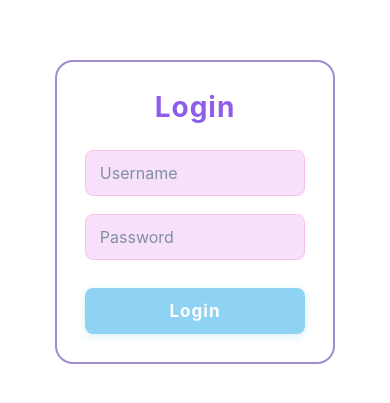
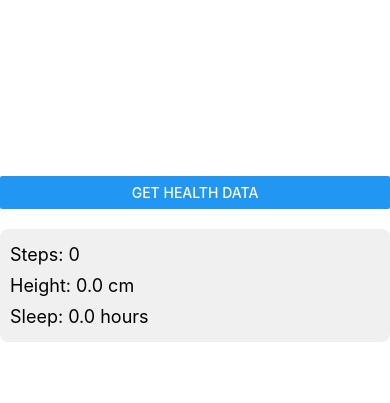
Before and after one commit to Abxhi26/HealthTracker1, a React Native app: screen / in a window 390 px wide. Shown: the part 163-566 px from the top of the page. Built offline with nearby package versions, Linux system fonts and the light colour scheme.

Commit message:
commit 3- health connect integration

```diff
--- a/App.tsx
+++ b/App.tsx
@@ -1,34 +1,127 @@
-/**
- * Sample React Native App
- * https://github.com/facebook/react-native
- *
- * @format
- */
+import React, { useState } from 'react';
+import {
+  View,
+  Text,
+  Button,
+  StyleSheet,
+  SafeAreaView } from 'react-native';
 
-import React from 'react';
 import {
-  SafeAreaView,
-  StyleSheet,
-  Text,
+  initialize,
+  requestPermission,
+  readRecords
+} from 'react-native-health-connect';
 
-} from 'react-native';
-import Login from './src/screens/login/Login';
+type HealthData = {
+  steps: number;
+  height: number;
+  sleepDuration: number;
+};
+
+const App: React.FC = () => {
+  const [healthData, setHealthData] = useState<HealthData>({
+    steps: 0,
+    height: 0,
+    sleepDuration: 0
+  });
+  const [loading, setLoading] = useState<boolean>(false);
+
+  const fetchHealthData = async () => {
+    try {
+      setLoading(true);
 
 
+      const isInitialized = await initialize();
+      if (!isInitialized) throw new Error('Initialization failed');
+
+      await requestPermission([
+        { accessType: 'read', recordType: 'Steps' },
+        { accessType: 'read', recordType: 'Height' },
+        { accessType: 'read', recordType: 'SleepSession' }
+      ]);
 
 
-function App(): React.JSX.Element {
+      const today = new Date();
+      const startOfDay = new Date(today.setHours(0, 0, 0, 0)).toISOString();
+      const endOfDay = new Date(today.setHours(23, 59, 59, 999)).toISOString();
+      const timeRangeFilter = {
+        operator: 'between' as const,
+        startTime: startOfDay,
+        endTime: endOfDay
+      };
+
+      // Fetch steps
+      const stepsResult = await readRecords('Steps', { timeRangeFilter });
+      const totalSteps = stepsResult.records
+        ? stepsResult.records.reduce((sum: number, record: any) => sum + (record.count || 0), 0)
+        : 0;
 
 
+      const heightResult = await readRecords('Height', { timeRangeFilter });
+      const latestHeight = heightResult.records && heightResult.records.length > 0
+        ? heightResult.records[heightResult.records.length - 1].height.inMeters
+        : 0;
+
+
+      const sleepResult = await readRecords('SleepSession', { timeRangeFilter });
+      const totalSleep = sleepResult.records
+        ? sleepResult.records.reduce((sum: number, record: any) => {
+          const start = new Date(record.startTime);
+          const end = new Date(record.endTime);
+          return sum + (end.getTime() - start.getTime());
+        }, 0)
+        : 0;
+
+      setHealthData({
+        steps: totalSteps,
+        height: latestHeight,
+        sleepDuration: totalSleep / (1000 * 60 * 60)
+      });
+    } catch (error) {
+      console.error('Error fetching health data:', error);
+    } finally {
+      setLoading(false);
+    }
+  };
+
   return (
-    <SafeAreaView >
-      <Login></Login>
+    <SafeAreaView style={styles.container}>
+      <Button
+        title={loading ? "Fetching..." : "Get Health Data"}
+        onPress={fetchHealthData}
+        disabled={loading}
+      />
+      <View style={styles.dataContainer}>
+        <Text style={styles.dataText}>
+          Steps: {healthData.steps.toLocaleString()}
+        </Text>
+        <Text style={styles.dataText}>
+          Height: {(healthData.height * 100).toFixed(1)} cm
+        </Text>
+        <Text style={styles.dataText}>
+          Sleep: {healthData.sleepDuration.toFixed(1)} hours
+        </Text>
+      </View>
     </SafeAreaView>
   );
-}
+};
 
 const styles = StyleSheet.create({
-
+  container: {
+    flex: 1,
+    padding: 20,
+    justifyContent: 'center',
+  },
+  dataContainer: {
+    marginTop: 20,
+    padding: 10,
+    backgroundColor: '#f0f0f0',
+    borderRadius: 8,
+  },
+  dataText: {
+    fontSize: 18,
+    marginVertical: 5,
+  }
 });
 
 export default App;
--- a/package.json
+++ b/package.json
@@ -11,7 +11,8 @@
   },
   "dependencies": {
     "react": "18.2.0",
-    "react-native": "0.74.0"
+    "react-native": "0.74.0",
+    "react-native-health-connect": "^3.3.3"
   },
   "devDependencies": {
     "@babel/core": "^7.20.0",
--- a/src/screens/login/Login.tsx
+++ b/src/screens/login/Login.tsx
@@ -1,7 +1,77 @@
-import React from 'react';
-import { View, Text, TextInput, TouchableOpacity, StyleSheet } from 'react-native';
+import React, { useState } from 'react';
+import { View, Text, TextInput, TouchableOpacity, StyleSheet, Alert, ActivityIndicator } from 'react-native';
 
-const LoginPage: React.FC = () => {
+const App: React.FC = () => {
+    const [username, setUsername] = useState('');
+    const [password, setPassword] = useState('');
+    const [loading, setLoading] = useState(false);
+    const [isLoggedIn, setIsLoggedIn] = useState(false);
+    const [loggedInUser, setLoggedInUser] = useState('');
+
+    const handleLogin = async () => {
+        if (!username.trim() || !password.trim()) {
+            Alert.alert('Error', 'Please fill all fields');
+            return;
+        }
+
+        const loginData = {
+            username,
+            password,
+        };
+
+        console.log('Login Data:', JSON.stringify(loginData, null, 2));
+
+        setLoading(true);
+        try {
+
+            const response = await fetch('http://10.0.2.2:3000/login', {
+                method: 'POST',
+                headers: {
+                    'Content-Type': 'application/json',
+                },
+                body: JSON.stringify(loginData),
+            });
+
+            const data = await response.json();
+
+            if (response.ok) {
+                console.log('Login successful:', data);
+                setIsLoggedIn(true);
+                setLoggedInUser(username);
+                Alert.alert('Success', `Welcome, ${username}!`);
+            } else {
+                console.log('Login failed:', data);
+                Alert.alert('Login Failed', data.error || 'Invalid credentials');
+            }
+        } catch (error) {
+            console.error('Network error:', error);
+            Alert.alert('Error', 'Network error - check server connection');
+        } finally {
+            setLoading(false);
+        }
+    };
+
+    const handleLogout = () => {
+        setIsLoggedIn(false);
+        setLoggedInUser('');
+        setUsername('');
+        setPassword('');
+    };
+
+
+    if (isLoggedIn) {
+        return (
+            <View style={styles.container}>
+                <View style={styles.loginCard}>
+                    <Text style={styles.title}>Welcome!</Text>
+                    <Text style={styles.welcomeText}>Hello, {loggedInUser}</Text>
+                    <TouchableOpacity style={styles.button} onPress={handleLogout}>
+                        <Text style={styles.buttonText}>Logout</Text>
+                    </TouchableOpacity>
+                </View>
+            </View>
+        );
+    }
 
 
     return (
@@ -12,16 +82,33 @@ const LoginPage: React.FC = () => {
                     style={styles.input}
                     placeholder="Username"
                     placeholderTextColor="#7f8fa6"
+                    value={username}
+                    onChangeText={setUsername}
+                    autoCapitalize="none"
+                    editable={!loading}
                 />
                 <TextInput
                     style={styles.input}
                     placeholder="Password"
                     placeholderTextColor="#7f8fa6"
                     secureTextEntry
+                    value={password}
+                    onChangeText={setPassword}
+                    editable={!loading}
                 />
-                <TouchableOpacity style={styles.button}>
-                    <Text style={styles.buttonText}>Login</Text>
+                <TouchableOpacity
+                    style={[styles.button, loading && styles.buttonDisabled]}
+                    onPress={handleLogin}
+                    disabled={loading}
+                >
+                    {loading ? (
+                        <ActivityIndicator color="#fff" />
+                    ) : (
+                        <Text style={styles.buttonText}>Login</Text>
+                    )}
                 </TouchableOpacity>
+
+
             </View>
         </View>
     );
@@ -30,13 +117,10 @@ const LoginPage: React.FC = () => {
 const styles = StyleSheet.create({
     container: {
         flex: 1,
-        backgroundColor: '#d2dac7', //
+        backgroundColor: '#d2dac7',
         justifyContent: 'center',
         paddingHorizontal: 24,
         alignItems: 'center',
-        display: 'flex',
-        height: 'auto',
-
     },
     loginCard: {
         width: '82%',
@@ -47,13 +131,17 @@ const styles = StyleSheet.create({
         shadowColor: '#9b59b6',
         marginBottom: -750,
         borderWidth: 2,
-        borderColor: '#a18cd1', // Soft purple border
+        borderColor: '#a18cd1',
+        shadowOffset: { width: 0, height: 2 },
+        shadowOpacity: 0.1,
+        shadowRadius: 10,
+        elevation: 5,
     },
     title: {
         fontSize: 28,
         fontWeight: 'bold',
         marginBottom: 26,
-        color: '#8f5ee8', // Vibrant purple
+        color: '#8f5ee8',
         letterSpacing: 1,
     },
     input: {
@@ -64,14 +152,14 @@ const styles = StyleSheet.create({
         borderRadius: 8,
         marginBottom: 18,
         paddingHorizontal: 14,
-        backgroundColor: '#f7e1fa', // Pale purple input background
+        backgroundColor: '#f7e1fa',
         color: '#22223b',
         fontSize: 16,
     },
     button: {
         width: '100%',
         height: 46,
-        backgroundColor: '#8fd3f4', // Bright blue button
+        backgroundColor: '#3498db',
         borderRadius: 8,
         justifyContent: 'center',
         alignItems: 'center',
@@ -82,12 +170,41 @@ const styles = StyleSheet.create({
         shadowRadius: 8,
         elevation: 4,
     },
+    buttonDisabled: {
+        backgroundColor: '#bdc3c7',
+    },
     buttonText: {
         color: '#fff',
         fontWeight: 'bold',
         fontSize: 17,
         letterSpacing: 1,
     },
+    welcomeText: {
+        fontSize: 18,
+        color: '#2c3e50',
+        marginBottom: 20,
+        textAlign: 'center',
+    },
+    credentialsContainer: {
+        marginTop: 20,
+        padding: 15,
+        backgroundColor: '#f8f9fa',
+        borderRadius: 8,
+        width: '100%',
+    },
+    credentialsTitle: {
+        fontSize: 14,
+        fontWeight: 'bold',
+        color: '#6c757d',
+        marginBottom: 8,
+        textAlign: 'center',
+    },
+    credentialsText: {
+        fontSize: 12,
+        color: '#6c757d',
+        textAlign: 'center',
+        marginBottom: 2,
+    },
 });
 
-export default LoginPage;
+export default App;
```
Also changed, not shown: 5 other files (tests, documents, lock files or other folders).
